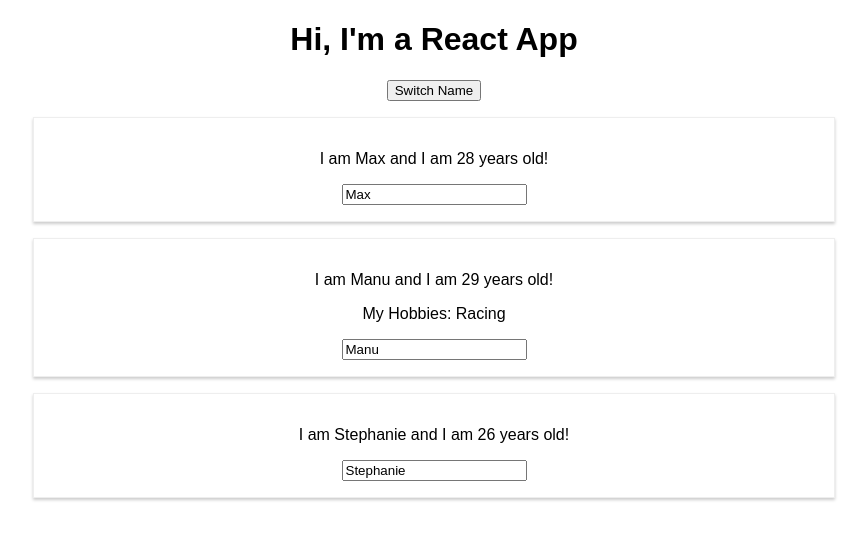
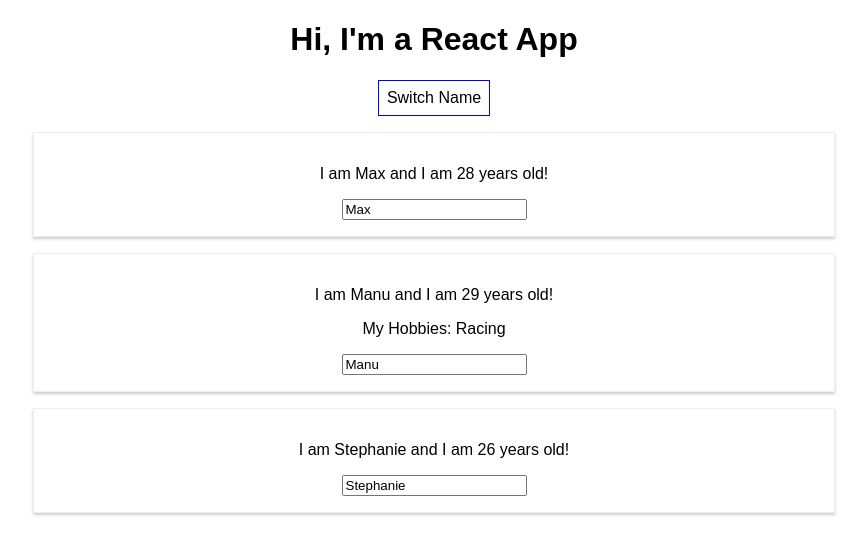
Before and after one commit to SvenGuthe/LearningReactJS, a React (Create React App) app in the folder react-complete-guide/: page / in a window 1280 px wide. Shown: the top 554 px of the page, without its empty margins (206-1073 px from the left). Built offline with nearby package versions, Linux system fonts and the light colour scheme.

Commit message:
3.49 Use inline style in render function

```diff
--- a/react-complete-guide/src/App.js
+++ b/react-complete-guide/src/App.js
@@ -62,10 +62,19 @@
   }
 
   render() {
+
+    const style = {
+      backgroundColor: 'white',
+      font: 'inherit',
+      border: '1px solid blue',
+      padding: '8px',
+      cursor: 'pointer'
+    }
+
     return (
       <div className="App">
         <h1>Hi, I'm a React App</h1>
-        <button onClick={() => this.switchNameHandler('Maximilian')}>Switch Name</button>
+        <button style={style} onClick={() => this.switchNameHandler('Maximilian')}>Switch Name</button>
         <Person
           name={this.state.persons[0].name}
           age={this.state.persons[0].age} />
```
